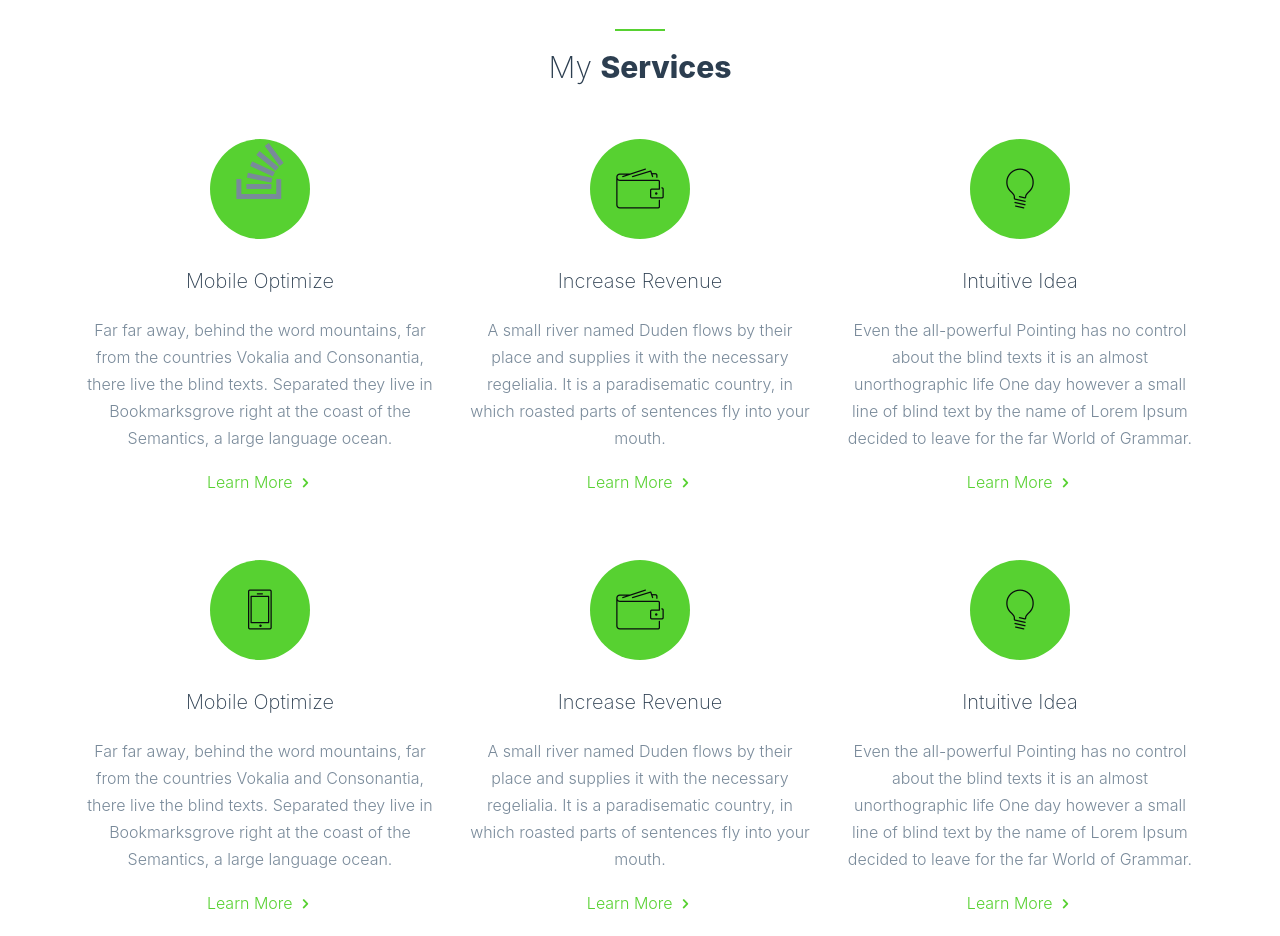
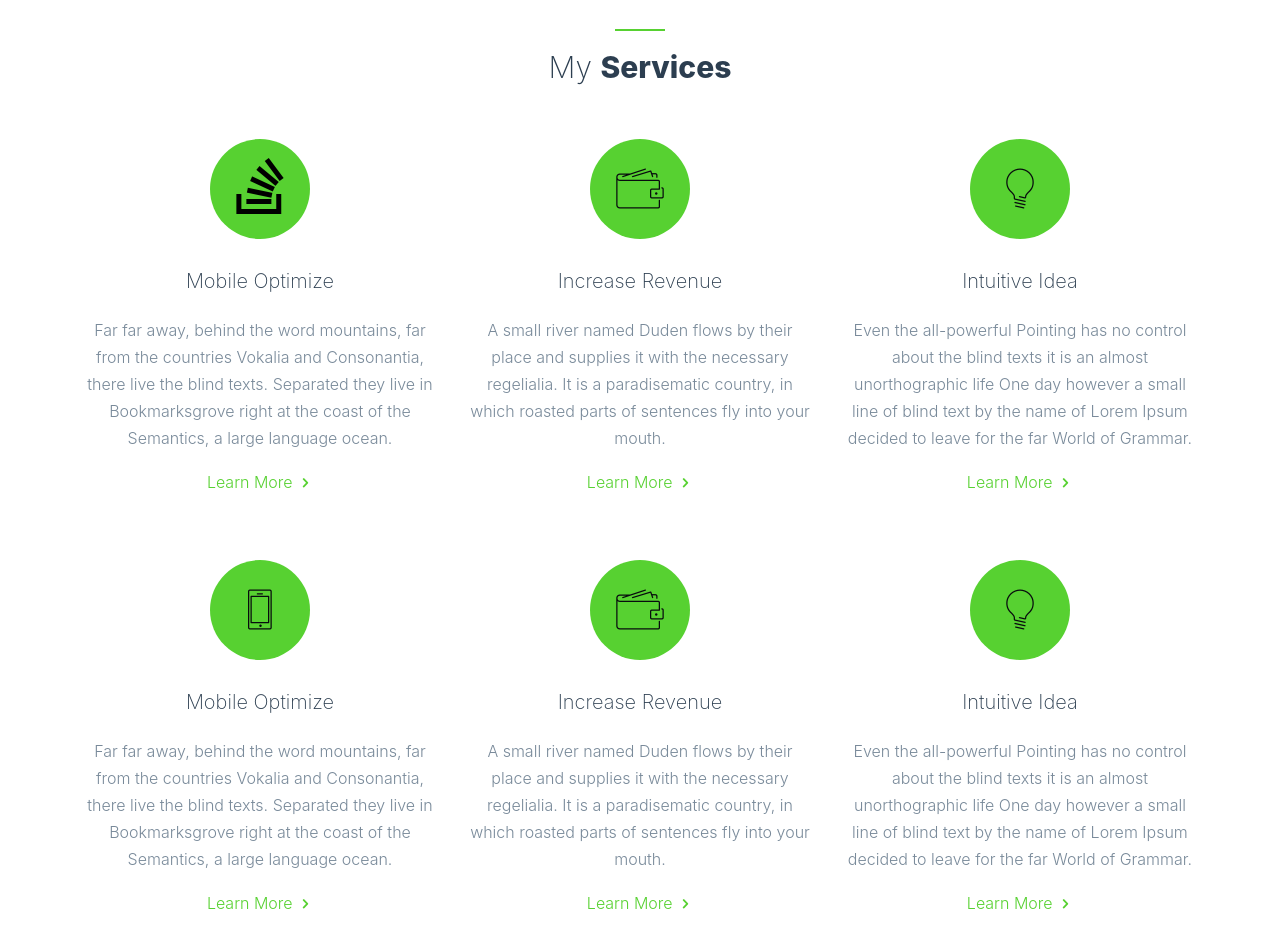
Before and after one commit to mike-stephens/mike-stephens.github.io, a plain HTML site: page index.html in a window 1280 px wide. Shown: the part 3060-3996 px from the top of the page. Drawn offline with nearby package versions, Linux system fonts and the light colour scheme; some packages are replaced by stand-ins of ours; no server answers; files whose address does not match are found by name.

Commit message:
Add service icon

```diff
--- a/css/style.css
+++ b/css/style.css
@@ -604,3 +604,8 @@ a {
   .block-47 .block-47-quote .block-47-quote-author {
     font-size: 14px;
     color: #666666; }
+
+.service-icon {
+  color: #000000;
+  padding-top: 15px;
+}
```
